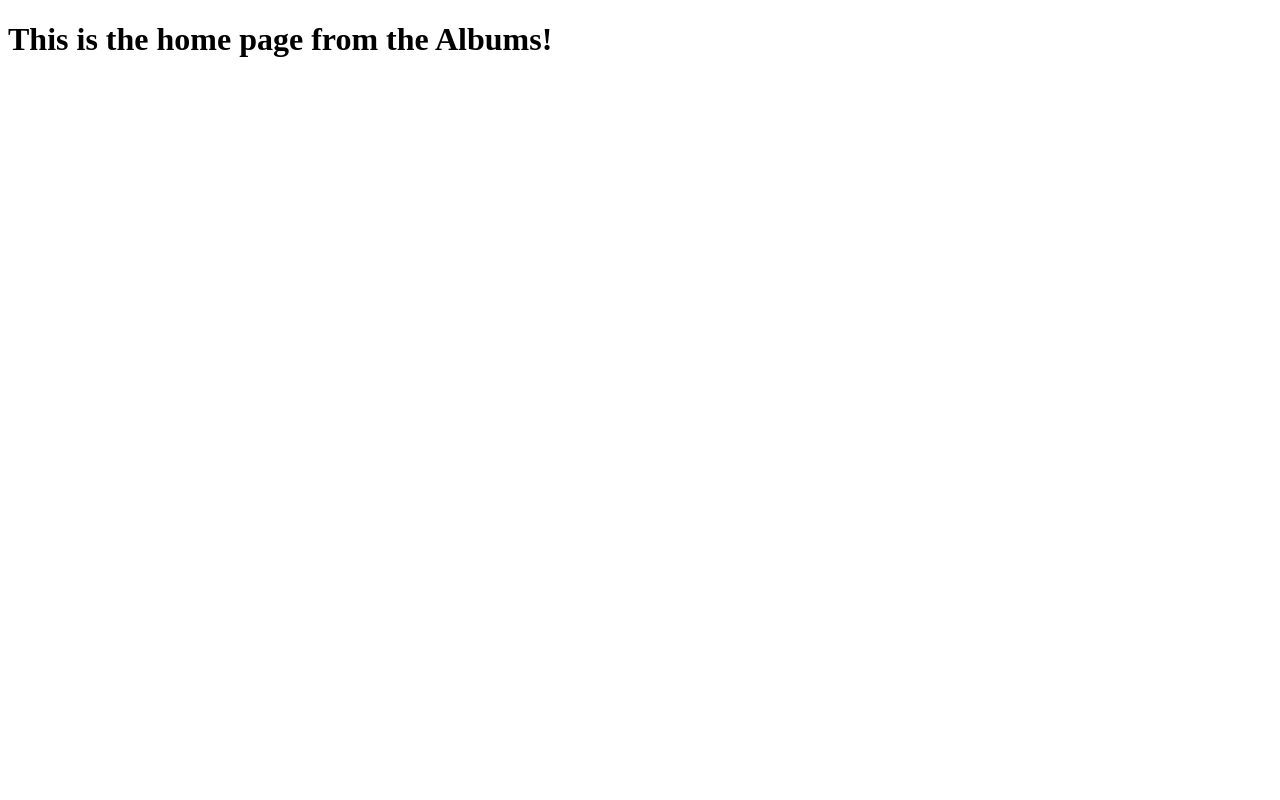
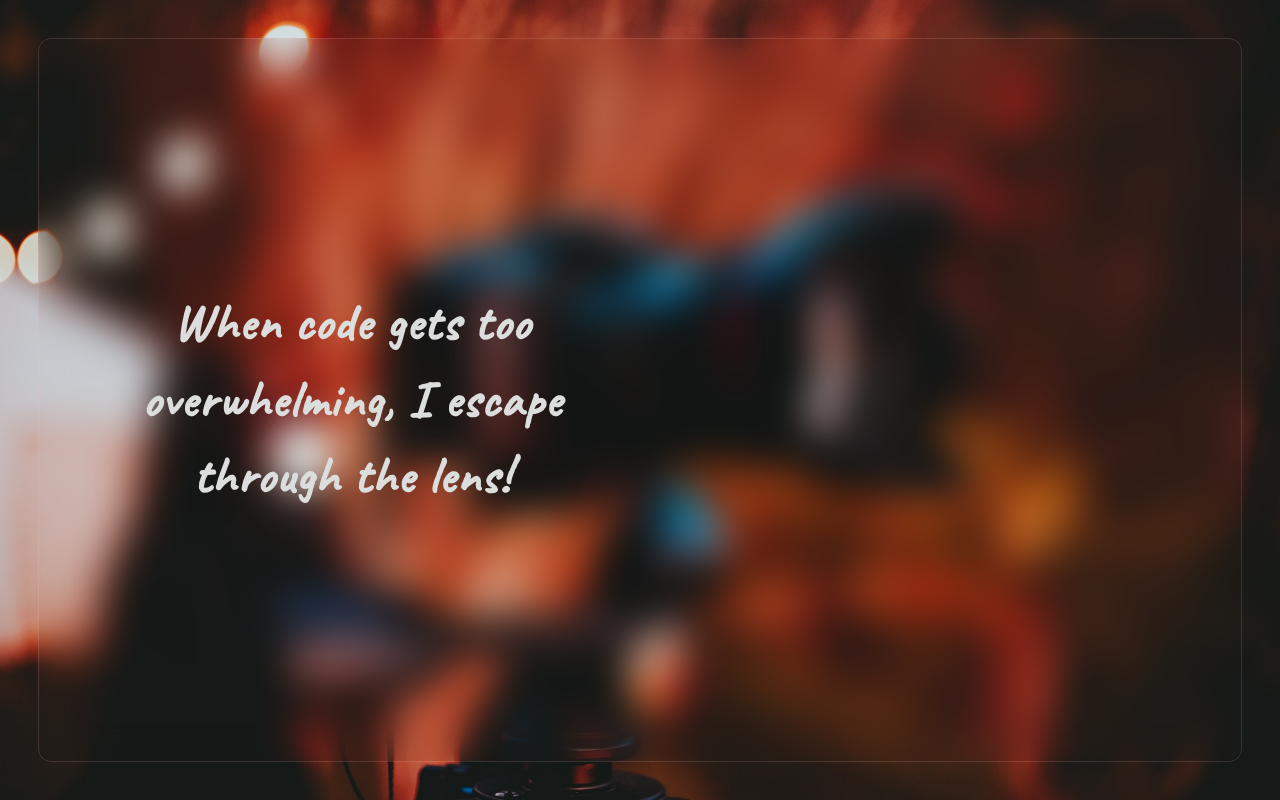
Before and after one commit to thesmartcoder7/gallery, a Django app: page / in a window 1280 px wide. Run offline with Django 4.2, Linux system fonts and the light colour scheme.

Commit message:
style: structure and style the landing page

```diff
--- /dev/null
+++ b/album/static/album/css/_mixins.scss
@@ -0,0 +1,41 @@
+* {
+  padding: 0;
+  margin: 0;
+  box-sizing: border-box;
+}
+
+@mixin mobile {
+  @media (max-width: 500px) {
+    @content;
+  }
+}
+
+@mixin tablet {
+  @media (min-width: 501px) and (max-width: 768px) {
+    @content;
+  }
+}
+
+@mixin tablet-pro {
+  @media (min-width: 769px) and (max-width: 1024px) {
+    @content;
+  }
+}
+
+@mixin laptop {
+  @media (min-width: 1025px) and (max-width: 1440px) {
+    @content;
+  }
+}
+
+// @mixin widescreen CSS {
+//     @media (min-width: 1441px) and (max-width: 1920px) {
+//         @content;
+//     }
+// }
+
+// @mixin ultrawide {
+//   @media (min-width: 1921px) {
+//     @content;
+//   }
+// }
--- /dev/null
+++ b/album/static/album/css/category.css
@@ -0,0 +1 @@
+/* No CSS *//*# sourceMappingURL=category.css.map */
--- /dev/null
+++ b/album/static/album/css/index.css
@@ -0,0 +1,76 @@
+@import url("https://fonts.googleapis.com/css2?family=Caveat&display=swap");
+* {
+  padding: 0;
+  margin: 0;
+  -webkit-box-sizing: border-box;
+          box-sizing: border-box;
+}
+
+body {
+  padding: 3%;
+  height: 100vh;
+  width: 100%;
+  color: #dcdddd;
+  background-image: url("../images/canon.jpg");
+  background-position: center center;
+  background-attachment: fixed;
+  background-size: cover;
+}
+
+main {
+  padding: 2%;
+  height: 100%;
+  width: 100%;
+  background-color: transparent;
+  -webkit-backdrop-filter: blur(1.5vw);
+          backdrop-filter: blur(1.5vw);
+  border: 0.1vw solid #ffcbcb27;
+  border-radius: 1vw;
+  display: -webkit-box;
+  display: -ms-flexbox;
+  display: flex;
+  -webkit-box-align: center;
+      -ms-flex-align: center;
+          align-items: center;
+  -webkit-box-pack: justify;
+      -ms-flex-pack: justify;
+          justify-content: space-between;
+}
+
+main .left {
+  padding: 5%;
+  width: 50%;
+  height: 100%;
+  display: -webkit-box;
+  display: -ms-flexbox;
+  display: flex;
+  -webkit-box-align: center;
+      -ms-flex-align: center;
+          align-items: center;
+  -webkit-box-pack: center;
+      -ms-flex-pack: center;
+          justify-content: center;
+}
+
+main .left h1 {
+  font-size: 4vw;
+  font-family: "Caveat", cursive;
+  text-align: center;
+  line-height: 6vw;
+  letter-spacing: 0.1vw;
+}
+
+main .right {
+  width: 50%;
+  height: 100%;
+  display: -webkit-box;
+  display: -ms-flexbox;
+  display: flex;
+  -webkit-box-align: center;
+      -ms-flex-align: center;
+          align-items: center;
+  -webkit-box-pack: center;
+      -ms-flex-pack: center;
+          justify-content: center;
+}
+/*# sourceMappingURL=index.css.map */
--- a/album/static/album/css/index.scss
+++ b/album/static/album/css/index.scss
@@ -0,0 +1,51 @@
+@import url("https://fonts.googleapis.com/css2?family=Caveat&display=swap");
+@import "mixins";
+
+body {
+  padding: 3%;
+  height: 100vh;
+  width: 100%;
+  color: #dcdddd;
+  background-image: url("../images/canon.jpg");
+  background-position: center center;
+  background-attachment: fixed;
+  background-size: cover;
+}
+
+main {
+  padding: 2%;
+  height: 100%;
+  width: 100%;
+  background-color: transparent;
+  backdrop-filter: blur(1.5vw);
+  border: 0.1vw solid #ffcbcb27;
+  border-radius: 1vw;
+  display: flex;
+  align-items: center;
+  justify-content: space-between;
+
+  .left {
+    padding: 5%;
+    width: 50%;
+    height: 100%;
+    display: flex;
+    align-items: center;
+    justify-content: center;
+
+    h1 {
+      font-size: 4vw;
+      font-family: "Caveat", cursive;
+      text-align: center;
+      line-height: 6vw;
+      letter-spacing: 0.1vw;
+    }
+  }
+
+  .right {
+    width: 50%;
+    height: 100%;
+    display: flex;
+    align-items: center;
+    justify-content: center;
+  }
+}
--- a/album/templates/album/index.html
+++ b/album/templates/album/index.html
@@ -1,12 +1,19 @@
+{% load static %}
 <!DOCTYPE html>
 <html lang="en">
   <head>
     <meta charset="UTF-8" />
     <meta http-equiv="X-UA-Compatible" content="IE=edge" />
     <meta name="viewport" content="width=device-width, initial-scale=1.0" />
+    <link rel="stylesheet" href="{% static 'album/css/index.css'%}" />
     <title>Home</title>
   </head>
   <body>
-    <h1>This is the home page from the Albums!</h1>
+    <main>
+      <div class="left">
+        <h1>When code gets too overwhelming, I escape through the lens!</h1>
+      </div>
+      <div class="right"></div>
+    </main>
   </body>
 </html>
--- a/gallery/urls.py
+++ b/gallery/urls.py
@@ -18,5 +18,6 @@ from django.urls import path, include
 
 urlpatterns = [
     path('admin/', admin.site.urls),
-    path('', include('album.urls'))
+    path('', include('album.urls')),
+    path('album/', include('album.urls'))
 ]
```
Also changed, not shown: 4 other files.
